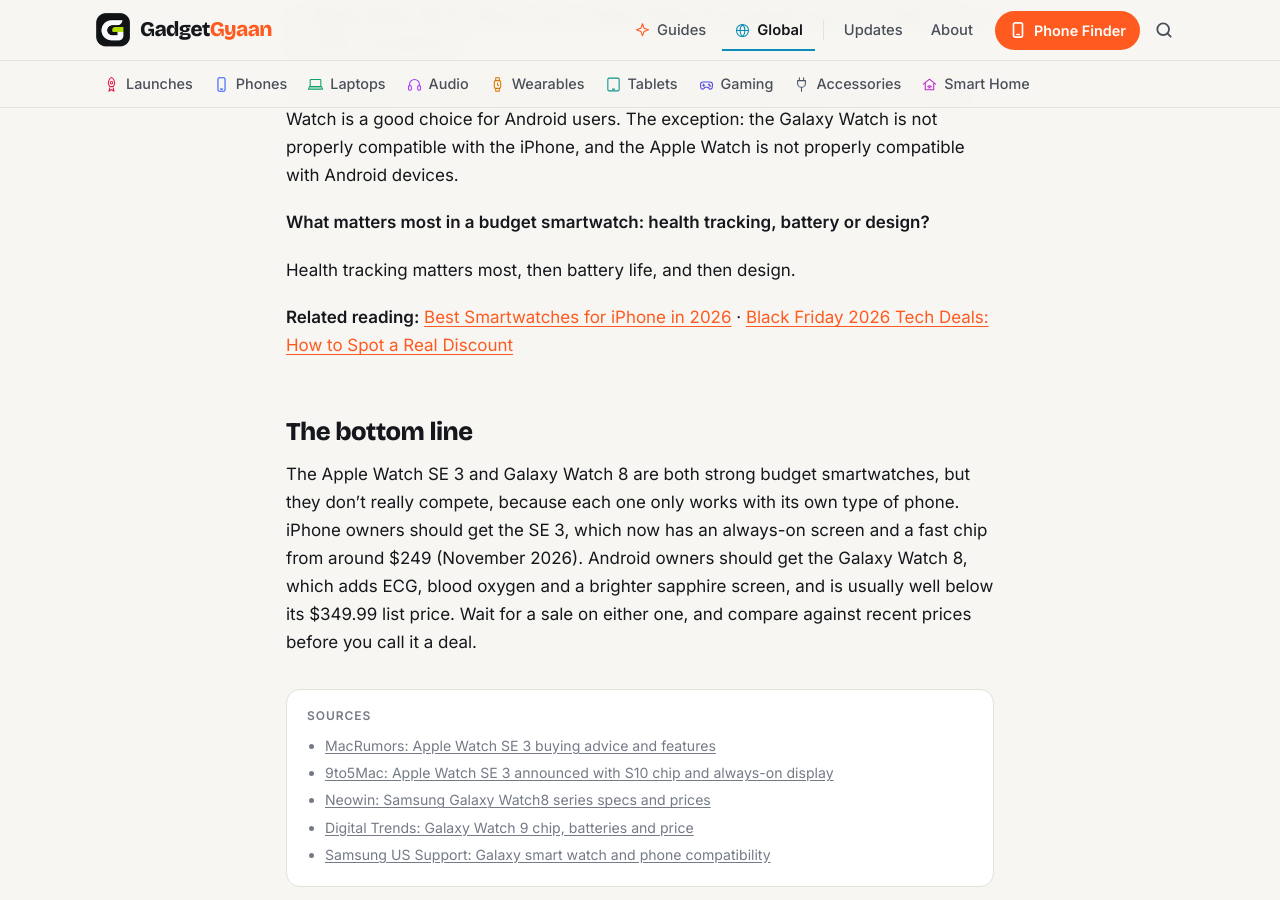
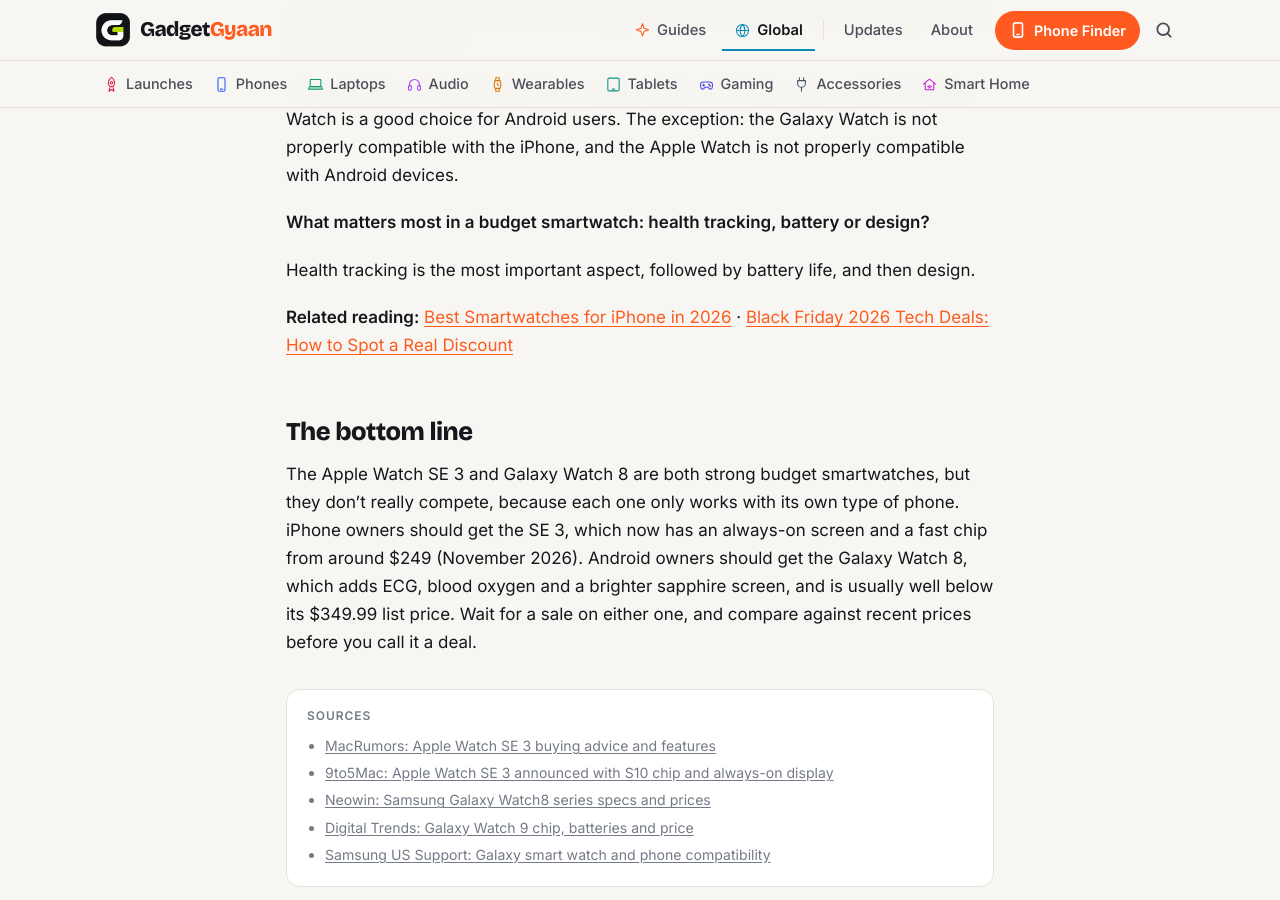
Before and after one commit to kiteksood167/kiteksood167.github.io, a Jekyll site: the page built from _posts/2026-11-10-apple-watch-se-vs-samsung-galaxy-watch.md, in a window 1280 px wide and 900 px high, scrolled down 5507 px. Built offline with Jekyll 4.4.1, drawn with Linux system fonts in a browser that asks for light colours; comment, search, counter and statistics services are not loaded.

Commit message:
Watch post: owner's wording for second answer
Co-Authored-By: Claude Opus 5.5 <noreply@anthropic.com>
Claude-Session: https://claude.ai/code/session_019q2TsaYyUfQwBS5iqKAhGu

```diff
--- a/_posts/2026-11-10-apple-watch-se-vs-samsung-galaxy-watch.md
+++ b/_posts/2026-11-10-apple-watch-se-vs-samsung-galaxy-watch.md
@@ -102,7 +102,7 @@ Yes, generally, the Apple Watch SE is a good option for iPhone users, while the
 
 **What matters most in a budget smartwatch: health tracking, battery or design?**
 
-Health tracking matters most, then battery life, and then design.
+Health tracking is the most important aspect, followed by battery life, and then design.
 
 **Related reading:** [Best Smartwatches for iPhone in 2026](/best-smartwatches-for-iphone/) · [Black Friday 2026 Tech Deals: How to Spot a Real Discount](/black-friday-2026-tech-deals-how-to-spot-real-discount/)
 
```
